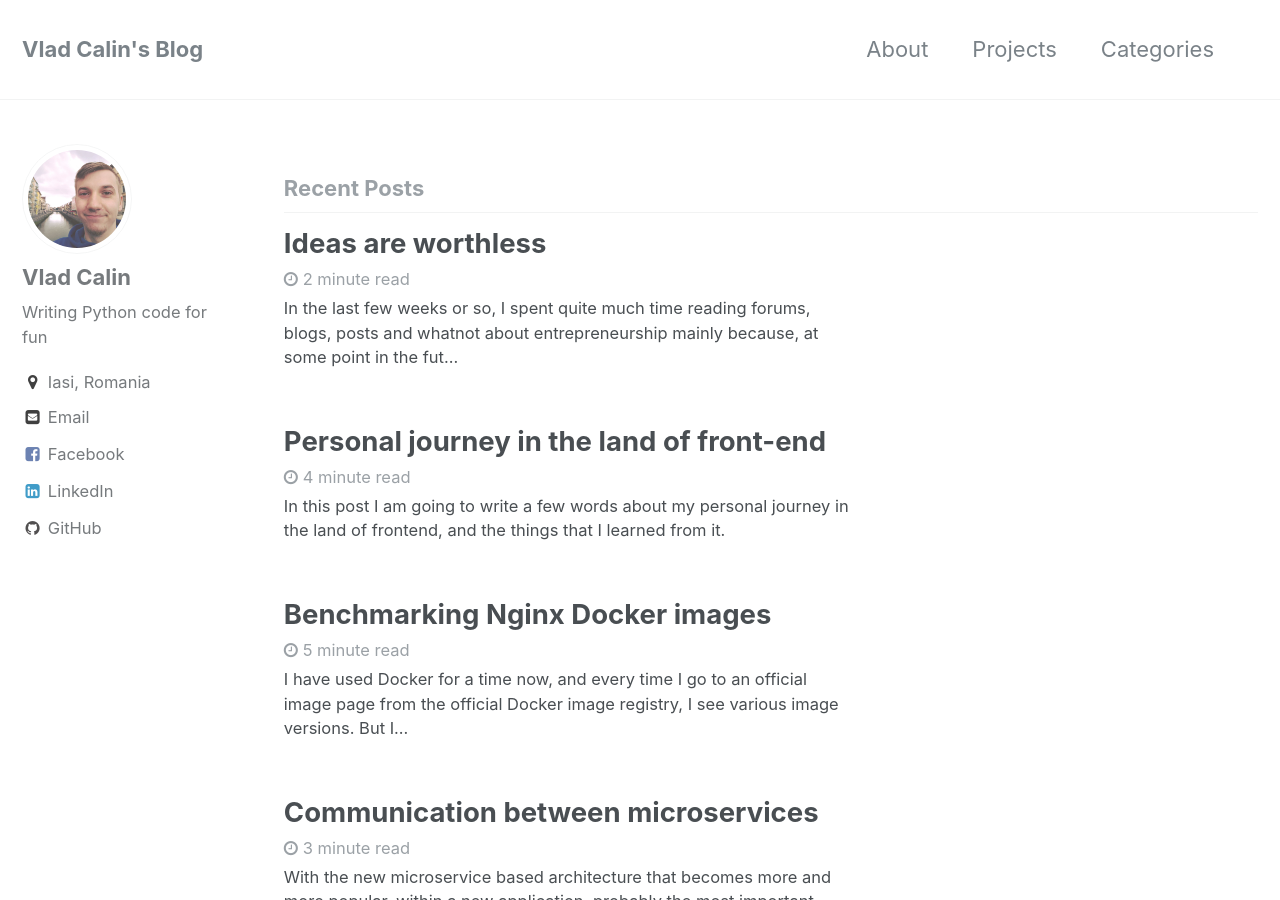
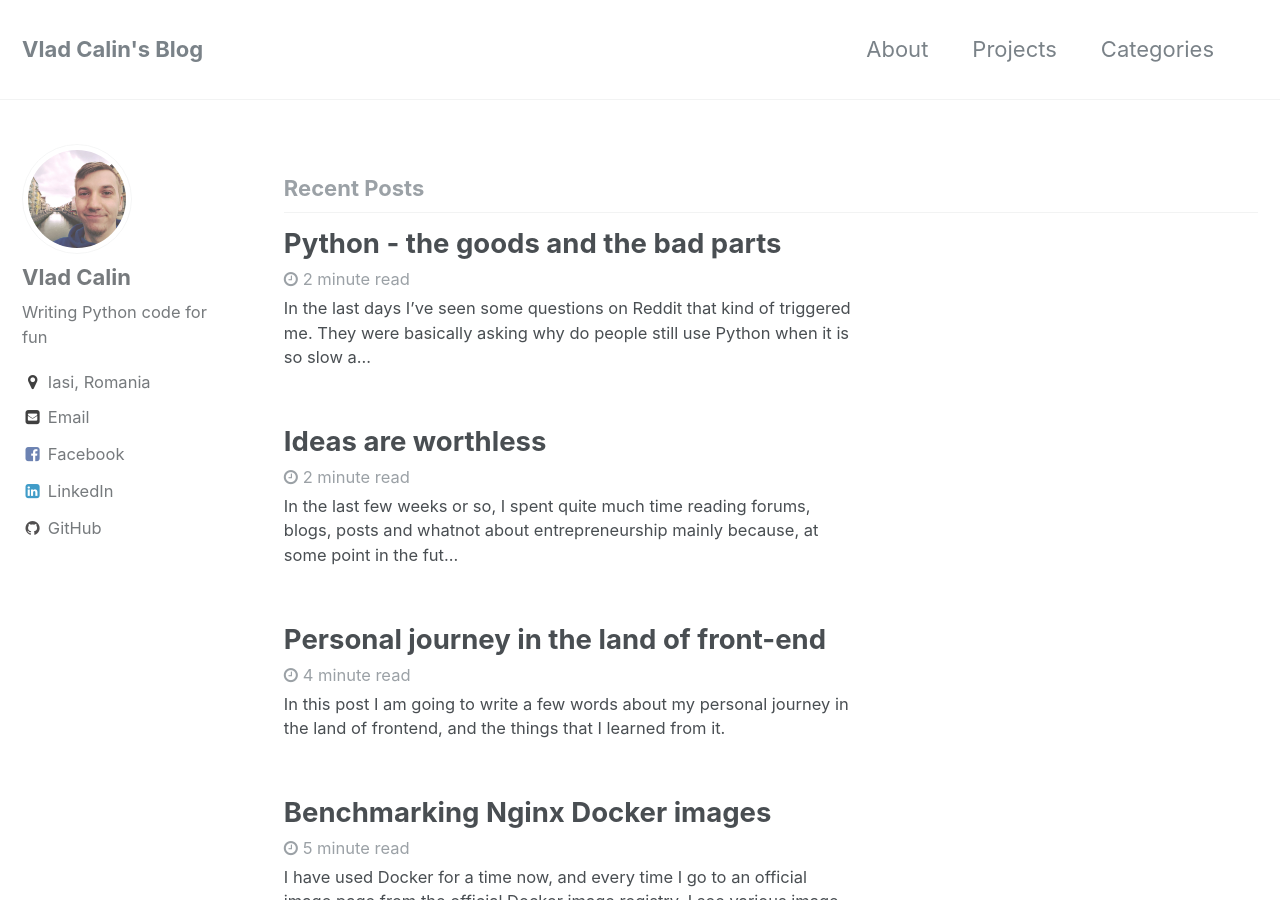
Before and after one commit to vladcalin/vladcalin.github.io, a Jekyll site: the page built from index.html, in a window 1280 px wide and 900 px high. Built offline with Jekyll 4.4.1, drawn with Linux system fonts in a browser that asks for light colours; the list of posts is cut into pages by our own code; some of the changed lines change nothing that is shown.

Commit message:
Publish post

```diff
--- a/_drafts/2017-11-05-python-goodies-and-baddies.md
+++ b/_posts/2017-11-05-python-goodies-and-baddies.md
@@ -3,16 +3,15 @@ title: Python - the goods and the bad parts
 category: Python
 ---
 
-Hey guys and gals. In the last days I've seen some questions on Reddit that
-kind of triggered me. They were basically ascking why do people still use
+In the last days I've seen some questions on Reddit that
+kind of triggered me. They were basically asking why do people still use
 Python when it is so slow and it's ecosystem is very broken (the Python 2 vs 3
-problem) or why do people use any other language besides Python, because it's
-so easy to write everything with it.
+problem).
 
 These kind of questions made me want to write down a few reasons why you should
-use Python and a few reasons why you shouldn't, because Python is just a tool,
-just like any other programming language out for resolving problems and
-business needs.
+use Python and a few reasons why you shouldn't, because after all,
+Python is just a tool, just like any other programming language out there
+for resolving problems and business needs.
 
 # The good parts
 
@@ -20,8 +19,8 @@ Firstly, the main reason why you should use Python is because of its
 **community**. There are a lot of people and organizations investing time and
 money in the development of the language itself and libraries surrounding it.
 There are a lot of awesome and powerful libraries out there that tackle
-various important areas such as **web development** (eg. Django, Flask, Pyramid,
-Tornado), **distributed computing** (eg. Celery, dask), **machine learning**
+various important areas such as **web development** (eg. [Django], [Flask], [Pyramid],
+[Tornado]), **distributed computing** (eg. [Celery], dask), **machine learning**
 (scikit-learn, Theano, Tensorflow), **numeric processing, data analysis and
 visualizations** (numpy, pandas, matplotlib, seaborn) and many others.
 
@@ -31,11 +30,12 @@ business itself and time-to-market.
 
 Another goodie Python brings is that it **promotes clean beautiful code** (as
 indentation is part of the language itself, some people might disagree
-with this) because of its unique syntax.
+with this) because of its unique syntax. Also, the Zen of Python sums up all the
+good practices a programmer should follow.
 
 # The bad parts
 
-As any language, Python too has its disadvantages.
+But as any language, Python too has its disadvantages.
 
 The first one that is brought to the table is the **lack of performance**
 which is mainly caused by the fact that it is an interpreted language.
@@ -54,3 +54,24 @@ chose the wrong tool for the job.
 Other disadvantage is that Python is an interpreted language. That means that
 all errors occur at runtime and is **way harder to catch errors early**
 (for example typos in dictionary keys, everybody hates ``KeyError``s).
+
+Another thing is the Python2 vs Python3 fiasco. Everybody hates backwards
+incompatibility, but I like to believe the Python core developers made a good
+call with this. A lot of weird inconsistencies and bad design choices in the
+early days of the language were fixed (eg. the ``string`` and ``unicode`` vs string and
+bytes, urllib, urllib2, ``int`` and ``long``, the ``print`` statement,
+inconsistent naming, some of which still persists in Python3 unfortunately and
+the list continues).
+
+# Conclusion
+
+Before starting a new project, be sure to make clear what you need to accomplish
+and what tools you need for that. If the projects does not goes as expected
+because of programming language limitations, there is a big chance you messed
+up on the technology picking.
+
+[Djano]: https://www.djangoproject.com/
+[Flask]: http://flask.pocoo.org/
+[Pyramid]: https://trypyramid.com/
+[Tornado]: http://www.tornadoweb.org/en/stable/
+[Celery]: http://www.celeryproject.org/
```
Also changed, not shown: images/404.jpg (deleted), images/config.png (deleted), images/first-post.png (deleted), images/jekyll-logo.png (deleted), images/jekyll-now-theme-screenshot.jpg (deleted), images/step1.gif (deleted).
